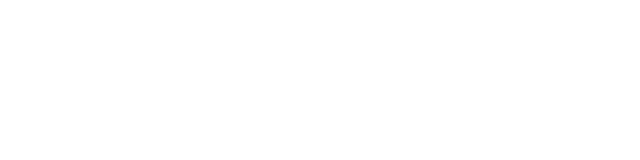
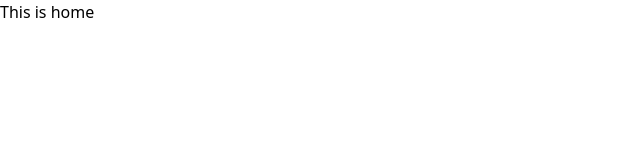
Before and after one commit to Emranhossainshuvo/business-page, a React (Vite) app: page / in a window 1280 px wide. Shown: the top 160 px of the page, without its empty margins (0-640 px from the left). Built offline with nearby package versions, Linux system fonts and the light colour scheme.

Commit message:
created nested route for children in the routes component

```diff
--- /dev/null
+++ b/src/Pages/Home/Home.jsx
@@ -0,0 +1,10 @@
+
+const Home = () => {
+    return (
+        <div>
+            <h3>This is home</h3>
+        </div>
+    );
+};
+
+export default Home;
```
Also changed, not shown: src/Routes/Routes.jsx (+7 -0 lines).
